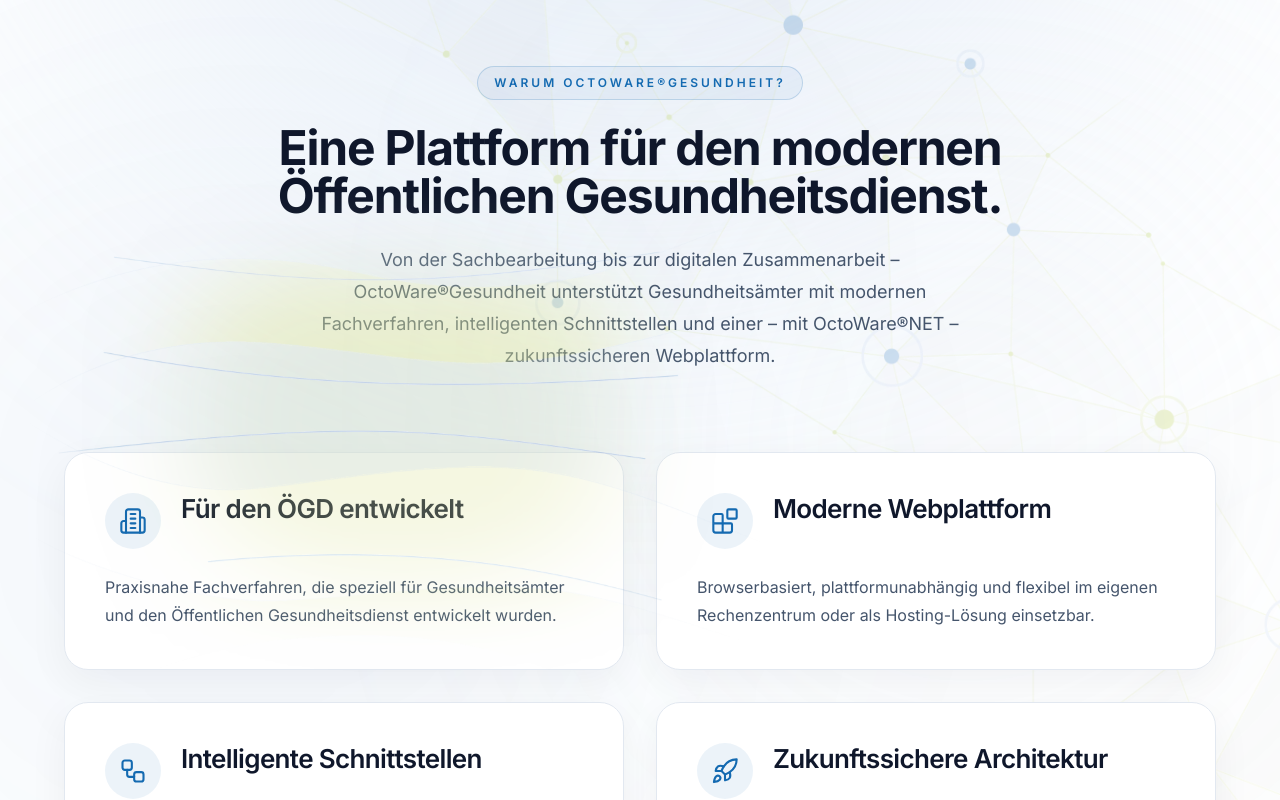
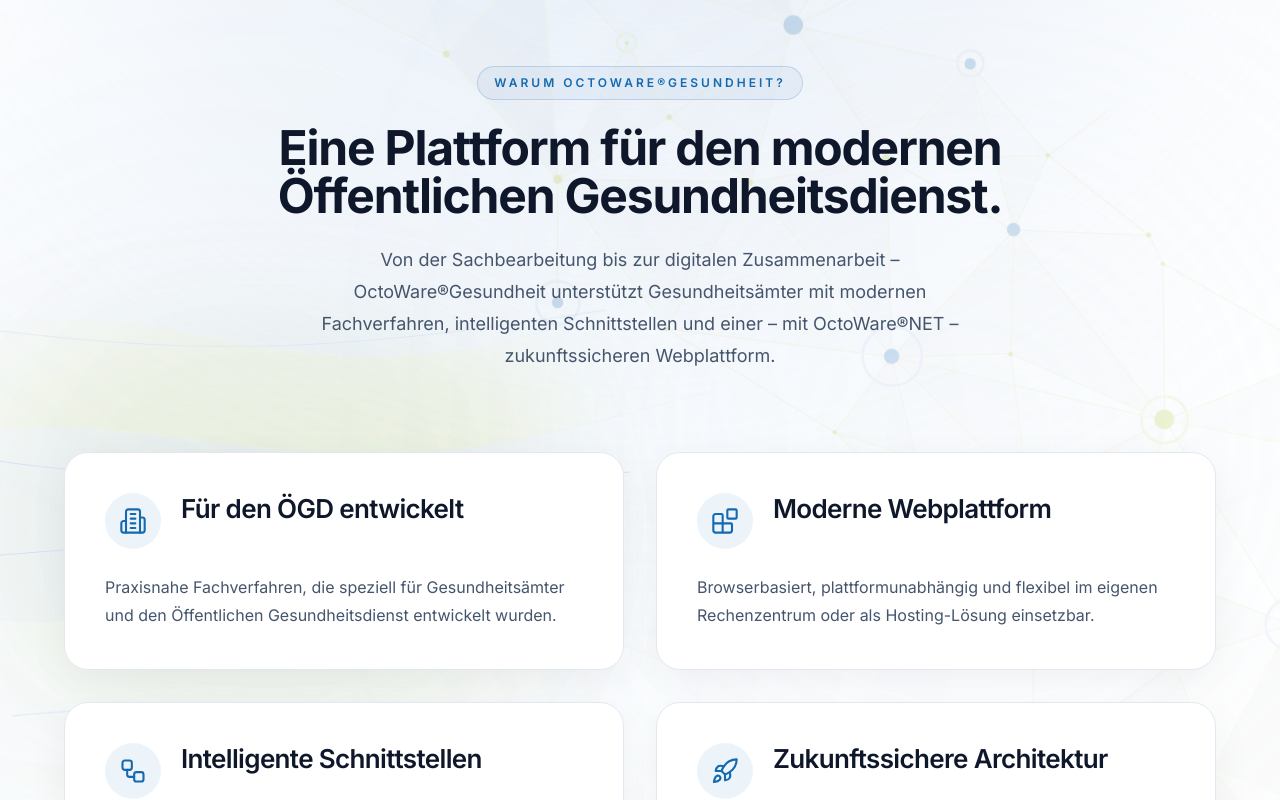
Before and after one commit to weblogger117-art/octoware-website, a Next.js app: page / in a window 1280 px wide. Shown: the part 1120-1920 px from the top of the page. Built offline with nearby package versions, Linux system fonts and the light colour scheme.

Commit message:
Update WhyOctoWare.tsx

```diff
--- a/components/sections/WhyOctoWare.tsx
+++ b/components/sections/WhyOctoWare.tsx
@@ -52,20 +52,27 @@ const [isVisible, setIsVisible] = useState(false);
       <SectionGlow variant="why-primary" />
       <SectionGlow variant="why-accent" />
 
-      {/* Decorative Mesh */}
+     {/* Decorative Mesh */}
 <Image
   src="/images/background/lines-mesh.webp"
   alt=""
-  width={800}
-  height={800}
+  width={1200}
+  height={1200}
   draggable={false}
   className="
+    pointer-events-none
     absolute
-    top-40
-    left-0
-    w-[800px]
-    opacity-100
-    z-50
+
+    left-[-260px]
+    top-[180px]
+
+    w-[1050px]
+
+    opacity-60
+
+    -z-10
+
+    select-none
   "
 />
 
```
